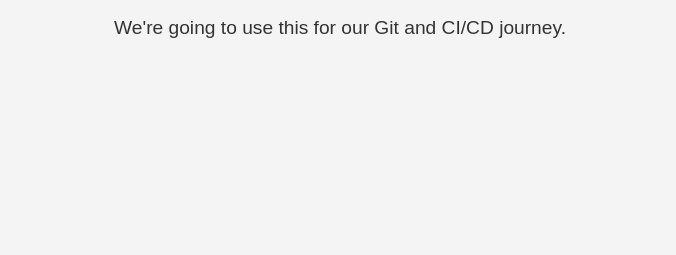
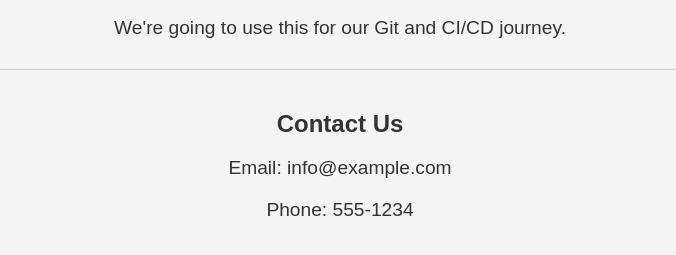
Before and after one commit to deecheru/simple_website, a plain HTML site: page index.html in a window 1280 px wide. Shown: the part 133-388 px from the top of the page, without its empty margins (300-976 px from the left). Drawn offline with Linux system fonts and the light colour scheme.

```diff
--- a/index.html
+++ b/index.html
@@ -18,11 +18,23 @@
         p {
             font-size: 1.2em;
         }
+        .contact-info {
+            margin-top: 30px;
+            padding: 20px;
+            border-top: 1px solid #ccc;
+        }
     </style>
 </head>
 <body>
     <h1>Welcome to My Simple Web Application!</h1>
     <p>This is a basic HTML page.</p>
     <p>We're going to use this for our Git and CI/CD journey.</p>
+
+    <div class="contact-info">
+        <h2>Contact Us</h2>
+        <p>Email: info@example.com</p>
+        <p>Phone: 555-1234</p>
+    </div>
+
 </body>
 </html>
```
